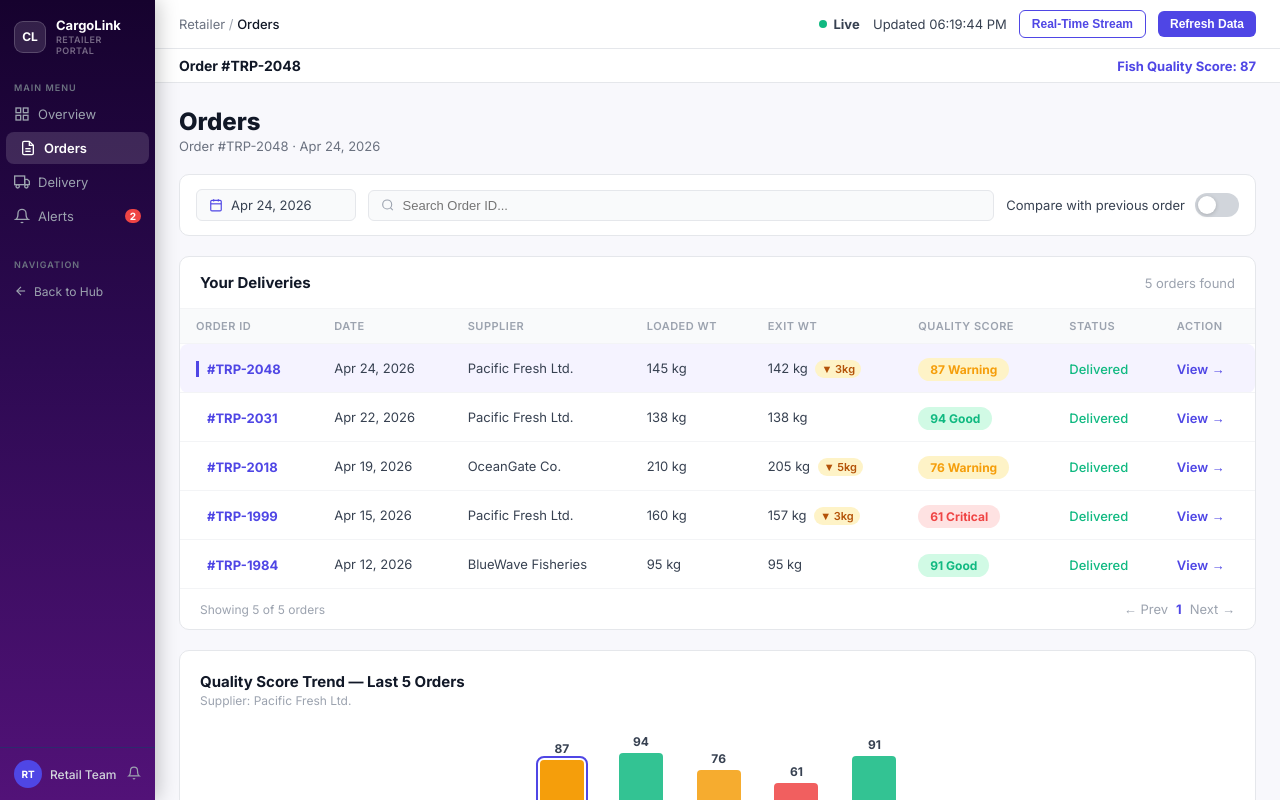
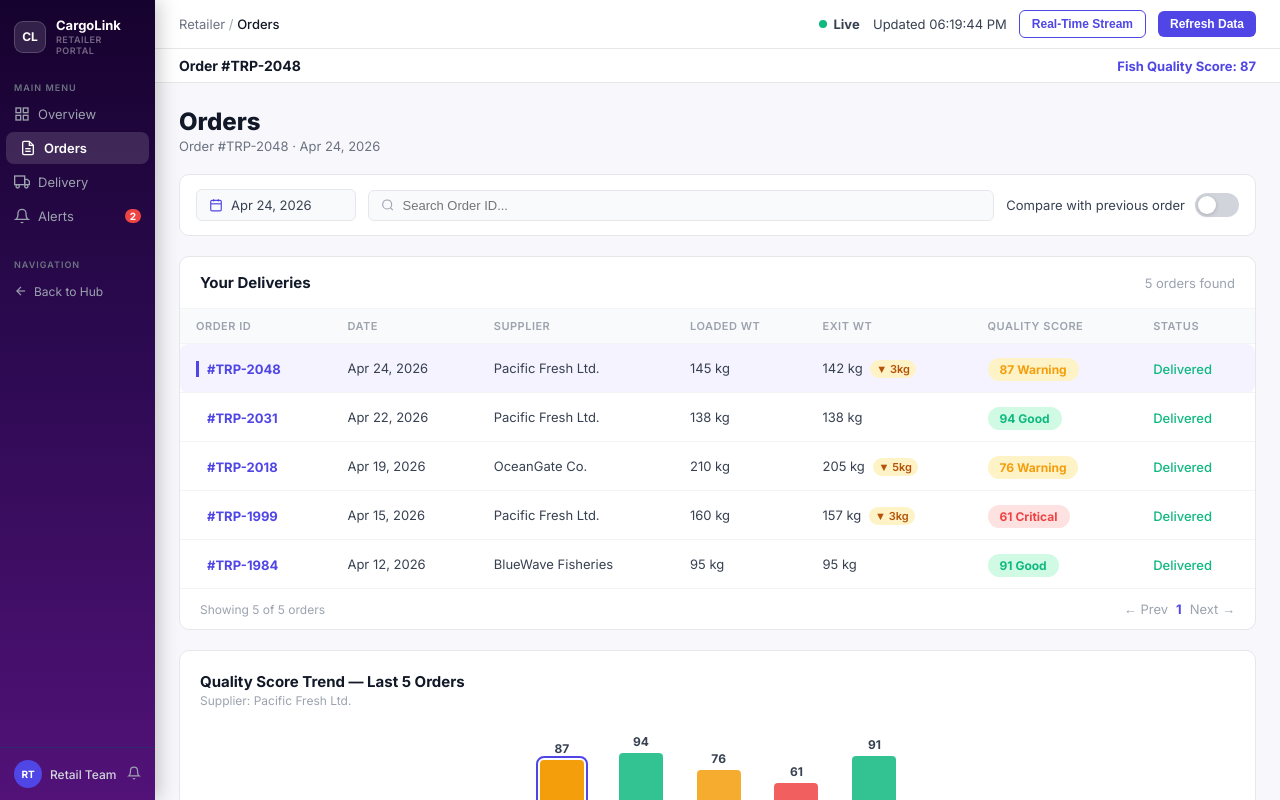
Before and after one commit to Janindu-Muthunayaka/Y4S1-IOTBDA, a React (Vite) app in the folder frontend/dashboard/: page /retailer/orders in a window 1280 px wide. Built offline with nearby package versions, Linux system fonts and the light colour scheme.

Commit message:
Update RetailerOrders.jsx

```diff
--- a/frontend/dashboard/src/components/retailer/pages/RetailerOrders.jsx
+++ b/frontend/dashboard/src/components/retailer/pages/RetailerOrders.jsx
@@ -102,8 +102,11 @@ function OrdersPage() {
 
   const filteredOrders = useMemo(() => {
     return ALL_ORDERS.filter(o => {
-      const matchesSearch = searchQuery === "" || o.id.toLowerCase().includes(searchQuery.toLowerCase());
-      return matchesSearch;
+      if (searchQuery === "") return true;
+      const query = searchQuery.toLowerCase();
+      const matchesOrderId = o.id.toLowerCase().includes(query);
+      const matchesSupplier = o.supplier.toLowerCase().includes(query);
+      return matchesOrderId || matchesSupplier;
     });
   }, [searchQuery]);
 
@@ -214,7 +217,7 @@ function OrdersPage() {
           <table style={{ width: "100%", borderCollapse: "collapse" }}>
             <thead>
               <tr style={{ background: "#F9FAFB" }}>
-                {["ORDER ID","DATE","SUPPLIER","LOADED WT","EXIT WT","QUALITY SCORE","STATUS","ACTION"].map(h => (
+                {["ORDER ID","DATE","SUPPLIER","LOADED WT","EXIT WT","QUALITY SCORE","STATUS"].map(h => (
                   <th key={h} style={{ padding: "10px 16px", textAlign: "left", fontSize: 11, fontWeight: 600, color: "#9CA3AF", letterSpacing: 0.5, textTransform: "uppercase", whiteSpace: "nowrap" }}>{h}</th>
                 ))}
               </tr>
@@ -249,9 +252,6 @@ function OrdersPage() {
                     </td>
                     <td style={{ padding: "14px 16px" }}>
                       <span style={{ color: "#10B981", fontSize: 13, fontWeight: 500 }}>{order.status}</span>
-                    </td>
-                    <td style={{ padding: "14px 16px" }}>
-                      <span style={{ color: "#4F46E5", fontSize: 13, fontWeight: 600, cursor: "pointer" }}>View →</span>
                     </td>
                   </tr>
                 );
```
